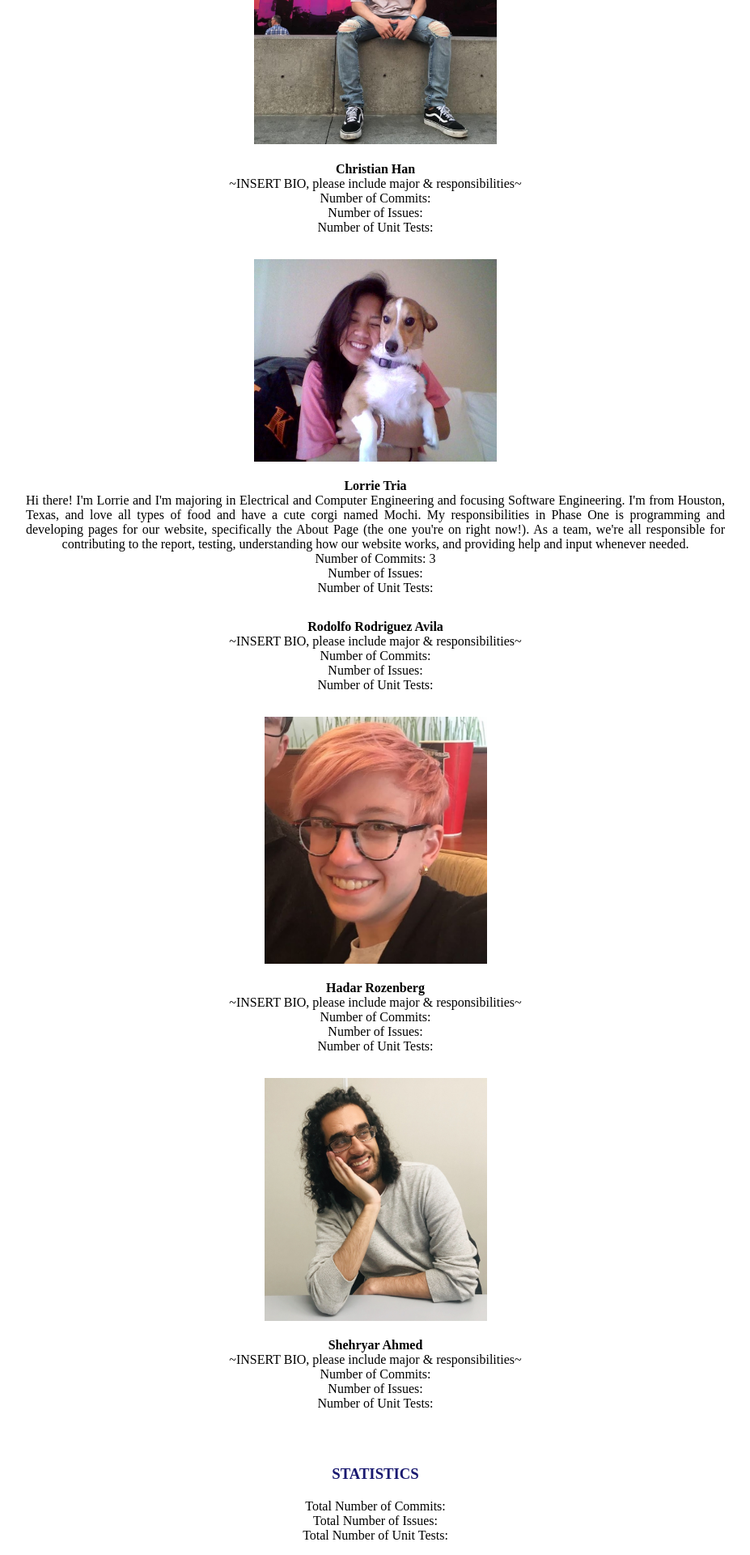
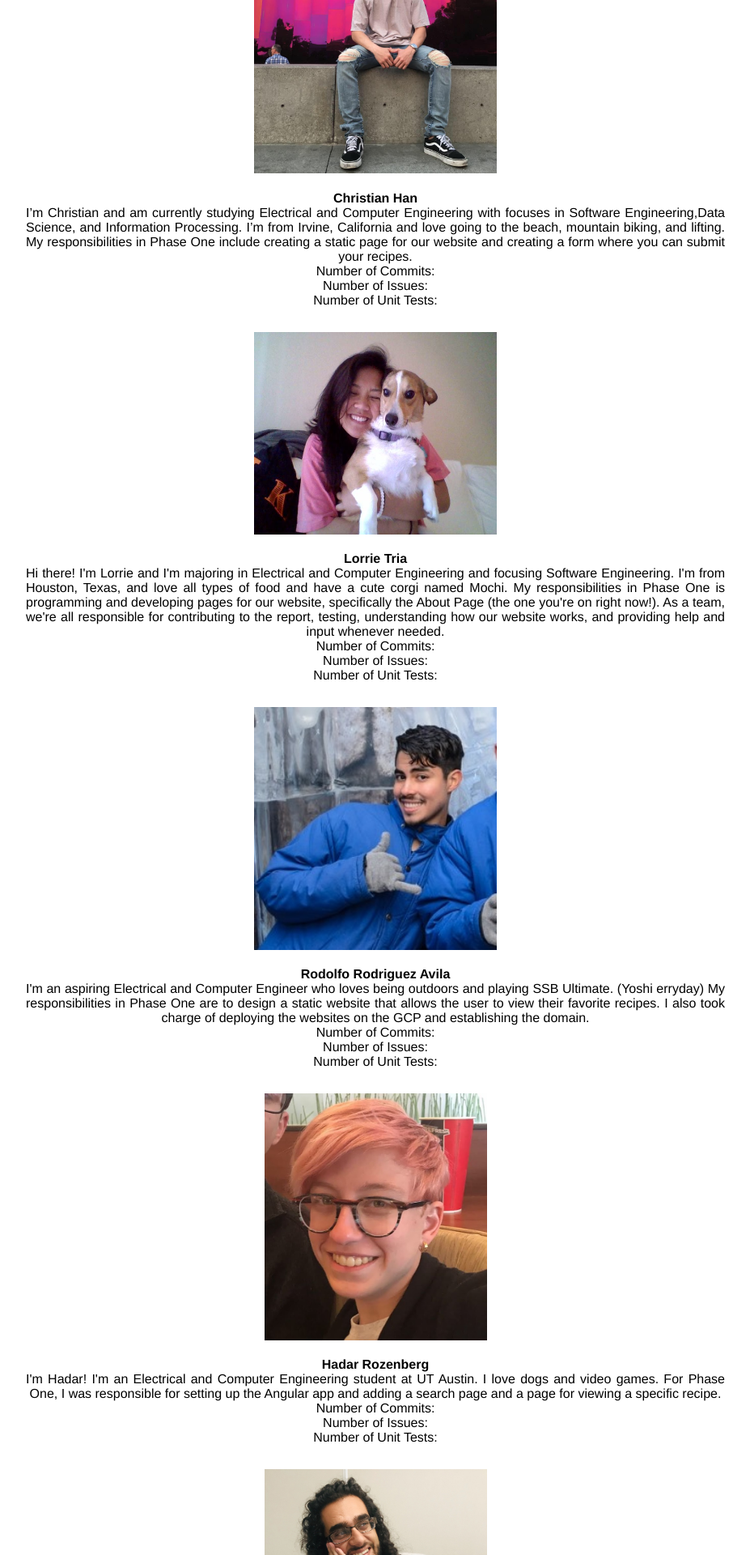
Before and after one commit to rododavid19/461L-FunYums-, an Angular app in the folder funyums/: page /about in a window 1280 px wide. Shown: the part 880-2800 px from the top of the page at 81% size, without its empty margins (176-1103 px from the left). Built offline with nearby package versions, Linux system fonts and the light colour scheme.

Commit message:
Finished About Page
Finished About Page (Except for statistics and dynamically getting statistics)

```diff
--- a/funyums/src/app/about/about.component.html
+++ b/funyums/src/app/about/about.component.html
@@ -1,3 +1,4 @@
+<div style = "font-family: 'Franklin Gothic Medium', 'Arial Narrow', Arial, sans-serif">
 <div >
   <h1>
     FunYums!
@@ -57,7 +58,9 @@
     Christian Han
   </h4>
   <p>
-    ~INSERT BIO, please include major & responsibilities~
+      I’m Christian and am currently studying Electrical and Computer Engineering with focuses in Software Engineering,Data Science, and Information Processing.
+      I’m from Irvine, California and love going to the beach, mountain biking, and lifting. My responsibilities in Phase One include creating a static page
+      for our website and creating a form where you can submit your recipes.
 
     <br>
     Number of Commits:
@@ -83,7 +86,7 @@
     testing, understanding how our website works, and providing help and input whenever needed.
 
     <br>
-    Number of Commits: 3
+    Number of Commits:
     <br>
     Number of Issues:
     <br>
@@ -92,12 +95,14 @@
 </div>
 
 <div id = #RODO >
+  <img src="assets/Rodo.jpg" alt="Rodo" style="width:300px;height:300px;" class="center">
   <h4>
     Rodolfo Rodriguez Avila
   </h4>
-  <p>
-    ~INSERT BIO, please include major & responsibilities~
-
+    <p>
+      I'm an aspiring Electrical and Computer Engineer who loves being outdoors and playing SSB Ultimate. (Yoshi erryday)
+      My responsibilities in Phase One are to design a static website that allows the user to view their favorite recipes.
+      I also took charge of deploying the websites on the GCP and establishing the domain.
     <br>
     Number of Commits:
     <br>
@@ -115,7 +120,8 @@
     Hadar Rozenberg
   </h4>
   <p>
-    ~INSERT BIO, please include major & responsibilities~
+      I'm Hadar! I'm an Electrical and Computer Engineering student at UT Austin. I love dogs and video games.
+      For Phase One, I was responsible for setting up the Angular app and adding a search page and a page for viewing a specific recipe.
 
     <br>
     Number of Commits:
@@ -133,9 +139,10 @@
   <h4>
     Shehryar Ahmed
   </h4>
-  <p>
-    ~INSERT BIO, please include major & responsibilities~
-
+  <p id = "last">
+      I'm Shehryar and I'm an Electrical and Computer Engineering major focusing on Software Engineering and Data Science. I'm from Austin, Texas and love to explore the city in my free time.
+      Outside of school I like to rock climb at my local climbing center and enjoy learning more about CS.
+      My responsibilities in Phase One includes creating 2 static pages for our website, setting up the back-end for our application, and helping my partners learn about Angular.
     <br>
     Number of Commits:
     <br>
@@ -169,6 +176,21 @@
     </h3>
 
     <p>
+      For our tools, we will be using Angular for our front-end. This will allow us to create our front-end webpages in a simple and
+      intuitive manner using different components. For our application, we will create different components for each page, for example,
+      one for a recipe page, one for our about page, etc. For the deployment of our application, we will be using Google Cloud Platform,
+      which will allow us to easily move our app to live production that can be viewed by anyone on the internet.  Another reason for using
+      this is that the majority of the team has experience with launching apps to GCP. For testing, we used Karma with Jasmine.
+      This allowed us to quickly deploy JavaScript tests in a real browser which includes a native debugger.
+
+      <br> <br>
+      The primary data source we are using is the Yummly API: <a href="https://github.com/rododavid19/461L-FunYums-">https://developer.yummly.com/documentation.</a>
+      <br>
+
+      This API provides recipe search features allowing us to obtain ingredients, pictures, step-by-step instructions,
+      and nutritional facts for a given recipe by using HTTP requests and parsing the resulting JSON data.
+      <br> <br>
       Link to GitHub Repo: <a href="https://github.com/rododavid19/461L-FunYums-">https://github.com/rododavid19/461L-FunYums-</a>
     </p>
 </div>
+</div>
```
Also changed, not shown: funyums/src/app/about/about.component.css (line endings or trailing spaces), funyums/src/assets/Rodo.jpg (added).
